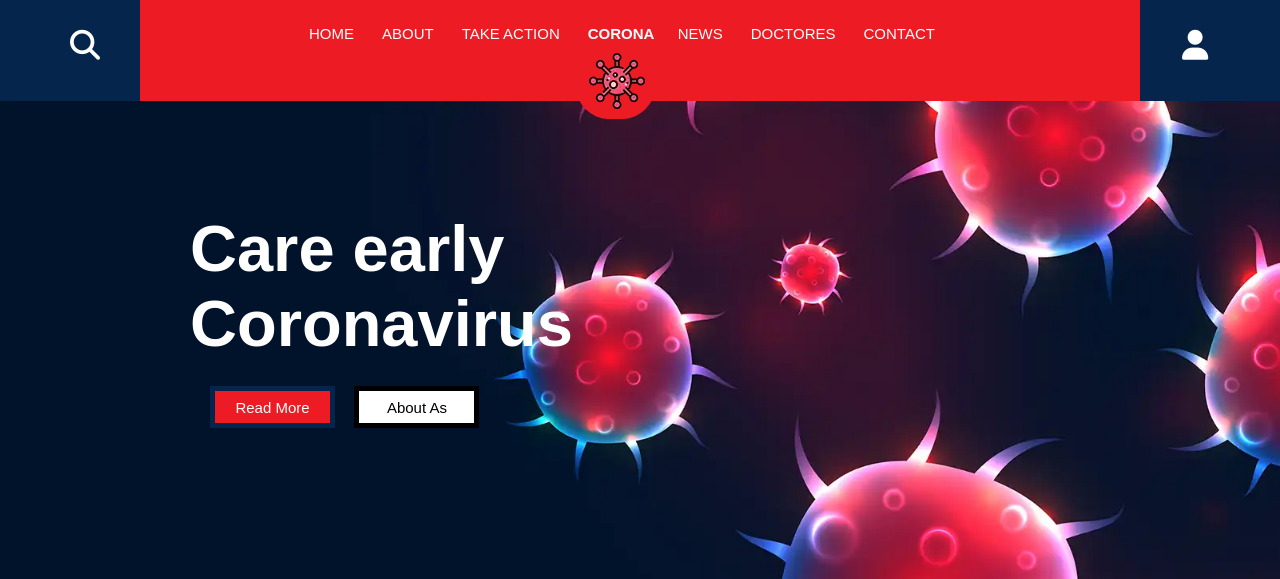
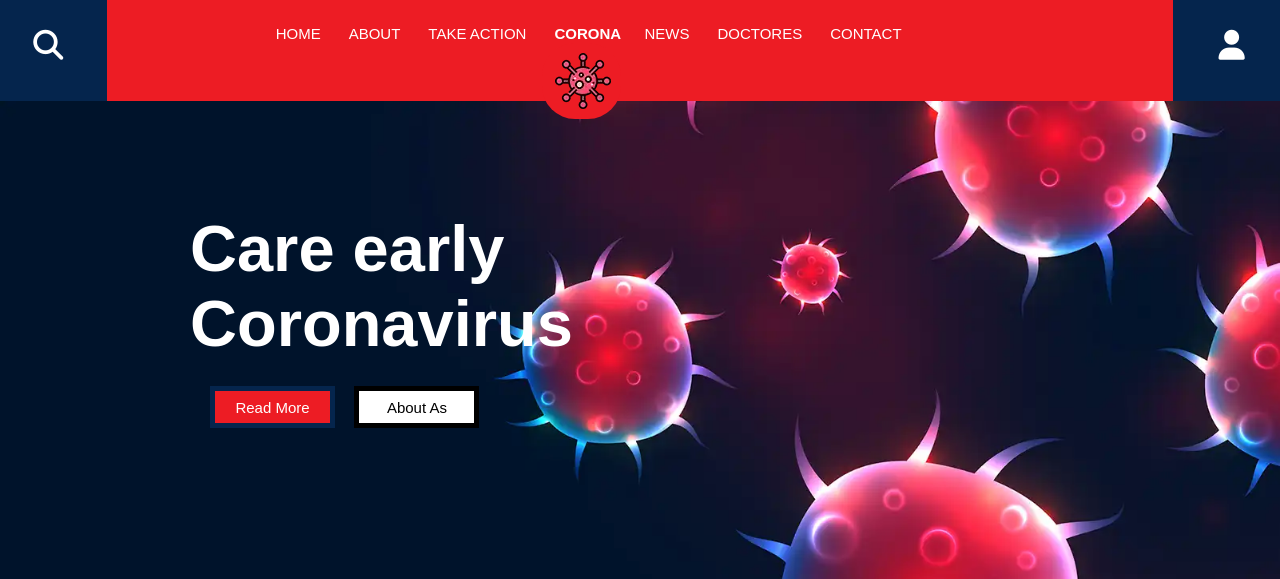
Before and after one commit to Keshav4763/corona, a plain HTML site: page index.html in a window 1280 px wide. Shown: the top 579 px of the page. Drawn offline with Linux system fonts and the light colour scheme; a web font is replaced by a local one.

Commit message:
container full

```diff
--- a/css/style.css
+++ b/css/style.css
@@ -39,6 +39,11 @@ body{
 .reg{ font-weight: 400; }
 .container{
      max-width: 1200px;
+     margin: auto;
+     padding: 0 1rem;
+}
+.container-full{
+     max-width: 100%;
      margin: auto;
      padding: 0 1rem;
 }
--- a/index.html
+++ b/index.html
@@ -11,7 +11,7 @@
 <body>
     <!--header-->
     <header>
-        <div class="container">
+        <div class="container-full">
             <div class="row">
                 <div class="col-1 col-p-2 col-a-2 col-b-2">
                     <div class="icon">
```
